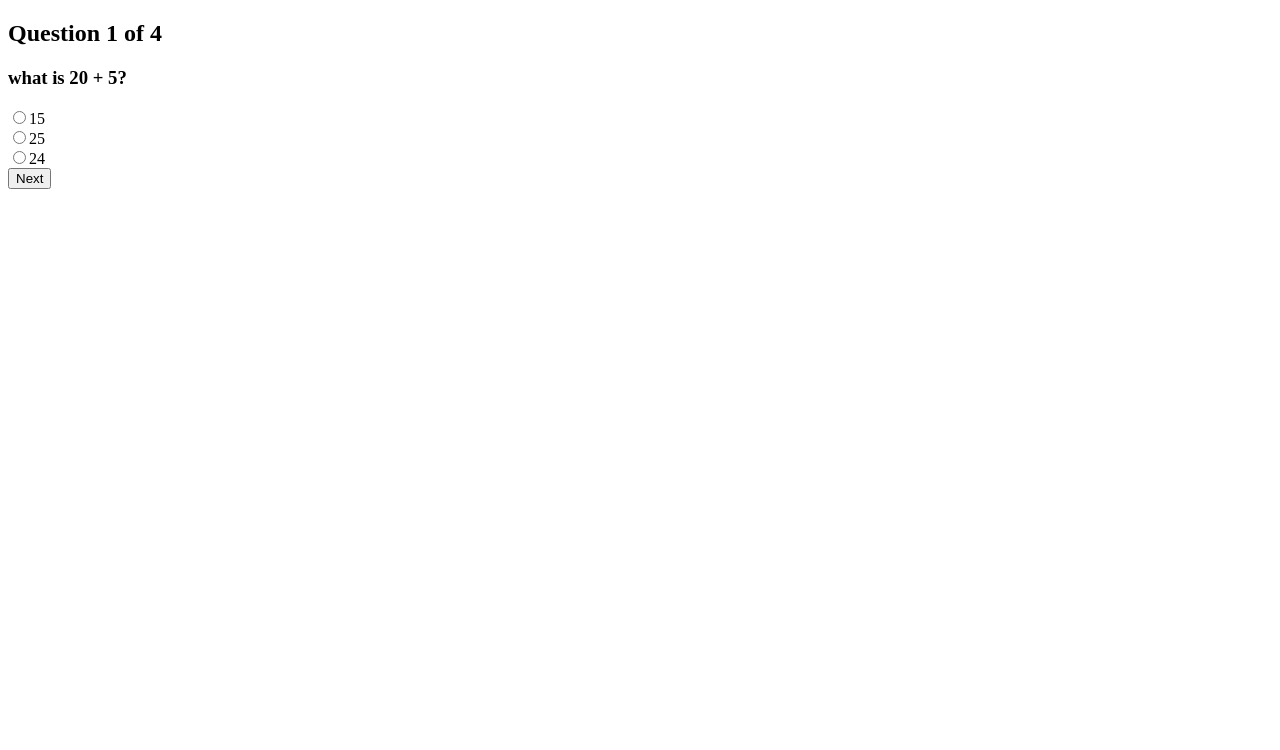
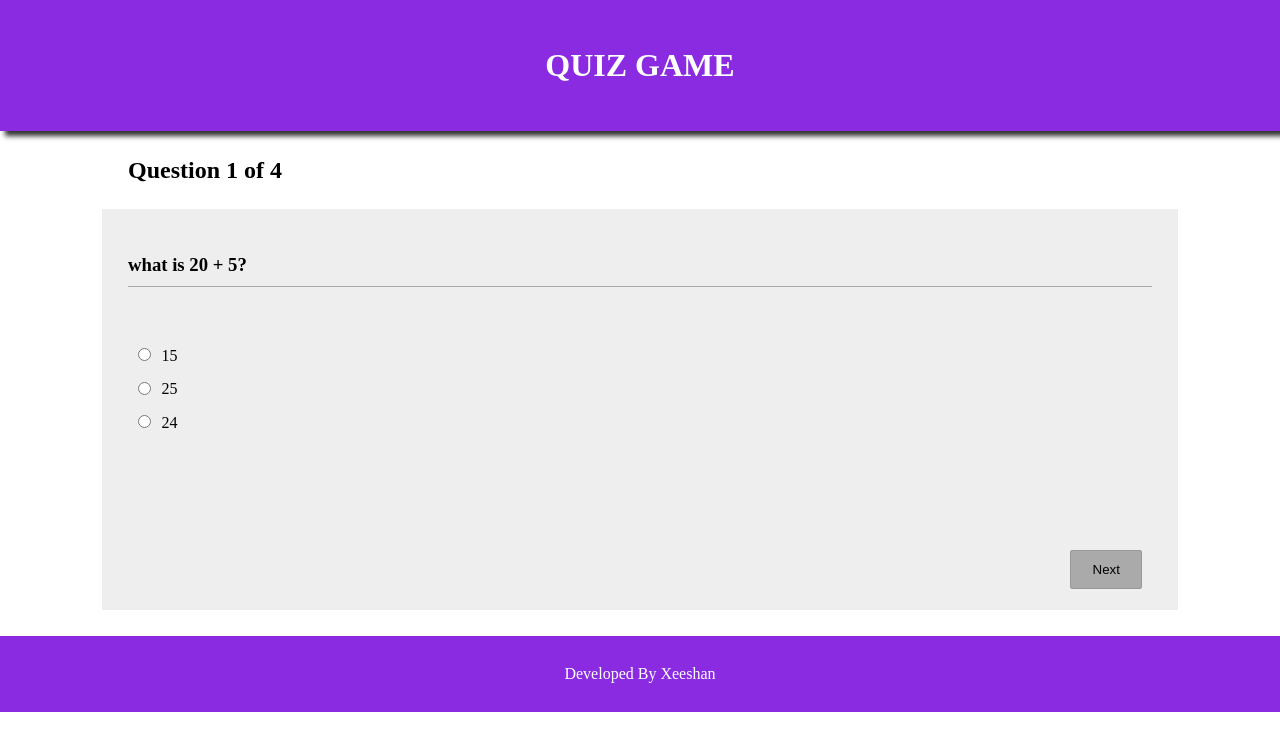
Before and after one commit to XeeshanAnsari/Quiz-Game, a plain HTML site: page index.html in a window 1280 px wide. Drawn offline with Linux system fonts and the light colour scheme.

Commit message:
css styling

```diff
--- a/app.js
+++ b/app.js
@@ -15,8 +15,9 @@ var questions = [
  function renderQuestion() {
      test = get("test");
      if(pos >= questions.length){
-         test.innerHTML = "<h2>You got "+ correct +" of " + questions.length + " questions correct";
-          get("test_status").innerHTML  = "Test Complete";
+
+         test.innerHTML = "<h2 id='complete'>You got "+ correct +" of " + questions.length + " questions correct</h2>";
+          get("test_status").innerHTML  = "";
           pos = 0;
           correct = 0;
           return false;
@@ -27,11 +28,11 @@ var questions = [
      opt2 = questions[pos][2];
      opt3 = questions[pos][3];
 
-     test.innerHTML = "<h3>"+ question +"</h3>";
-     test.innerHTML +="<input type='radio' name='choices' value='A' >" + opt1 + "<br>";
-     test.innerHTML +="<input type='radio' name='choices' value='B' >" + opt2 + "<br>";
-     test.innerHTML +="<input type='radio' name='choices' value='C' >" + opt3 + "<br>";
-     test.innerHTML +="<button onclick='checkAnswer();' > Next </button>";
+     test.innerHTML = "<h3 id='question'>" + question +"</h3>";
+     test.innerHTML +="<input type='radio' class='optionBtn' name='choices' value='A' >" + opt1 + "<br>";
+     test.innerHTML +="<input type='radio' class='optionBtn' name='choices' value='B' >" + opt2 + "<br>";
+     test.innerHTML +="<input type='radio' class='optionBtn' name='choices' value='C' >" + opt3 + "<br>";
+     test.innerHTML +="<button onclick='checkAnswer();' id='nextBtn'> Next </button>";
 
  }
  function checkAnswer() {
--- a/index.html
+++ b/index.html
@@ -3,14 +3,20 @@
 <head>
     <meta charset="UTF-8">
     <title>Quiz</title>
+    <link rel="stylesheet" href="style.css">
     <script src="app.js">
-
     </script>
 </head>
 <body>
-    <h2 id="test_status"></h2>
-    <div id="test">
-        <div id="timer"></div>
+    <div id="mainContainer">
+        <div id="header">
+            <h1>QUIZ GAME</h1>
+        </div>
+        <h2 id="test_status"></h2>
+        <div id="test"></div>
+    </div>
+    <div id="footer">
+        <p>Developed By Xeeshan</p>
     </div>
 </body>
 </html>
--- /dev/null
+++ b/style.css
@@ -0,0 +1,58 @@
+body{
+    margin: 0px;
+    padding: 0px;
+
+}
+#header{
+    background: blueviolet;
+    box-shadow: 5px 5px  5px #333333;
+    text-align: center;
+    width: 96%;
+    padding: 2%;
+   color: white;
+
+}
+#mainContainer{
+
+
+
+}
+#test_status{
+
+    width: 80%;
+    margin: 2% auto ;
+}
+#test{
+    width: 80%;
+    margin: 2% auto   ;
+    padding: 2%;
+    min-height: 350px;
+    background: #eeeeee;
+    position: relative;
+}
+#question{
+    margin-bottom: 5%;
+    padding-bottom: 1%;
+    border-bottom: 1px solid #aaaaaa;
+}
+.optionBtn{
+
+    margin: 1%;
+}
+#nextBtn{
+    position: absolute;
+    top: 85%;
+    left: 90%;
+    padding: 1% 2%;
+    background: #aaaaaa;
+    border: 1px solid #999999;
+    border-radius: 2px 2px;
+
+}
+#footer{
+    background: blueviolet;
+    text-align: center;
+    width: 98%;
+    padding: 1%;
+   color: white;
+}
```
